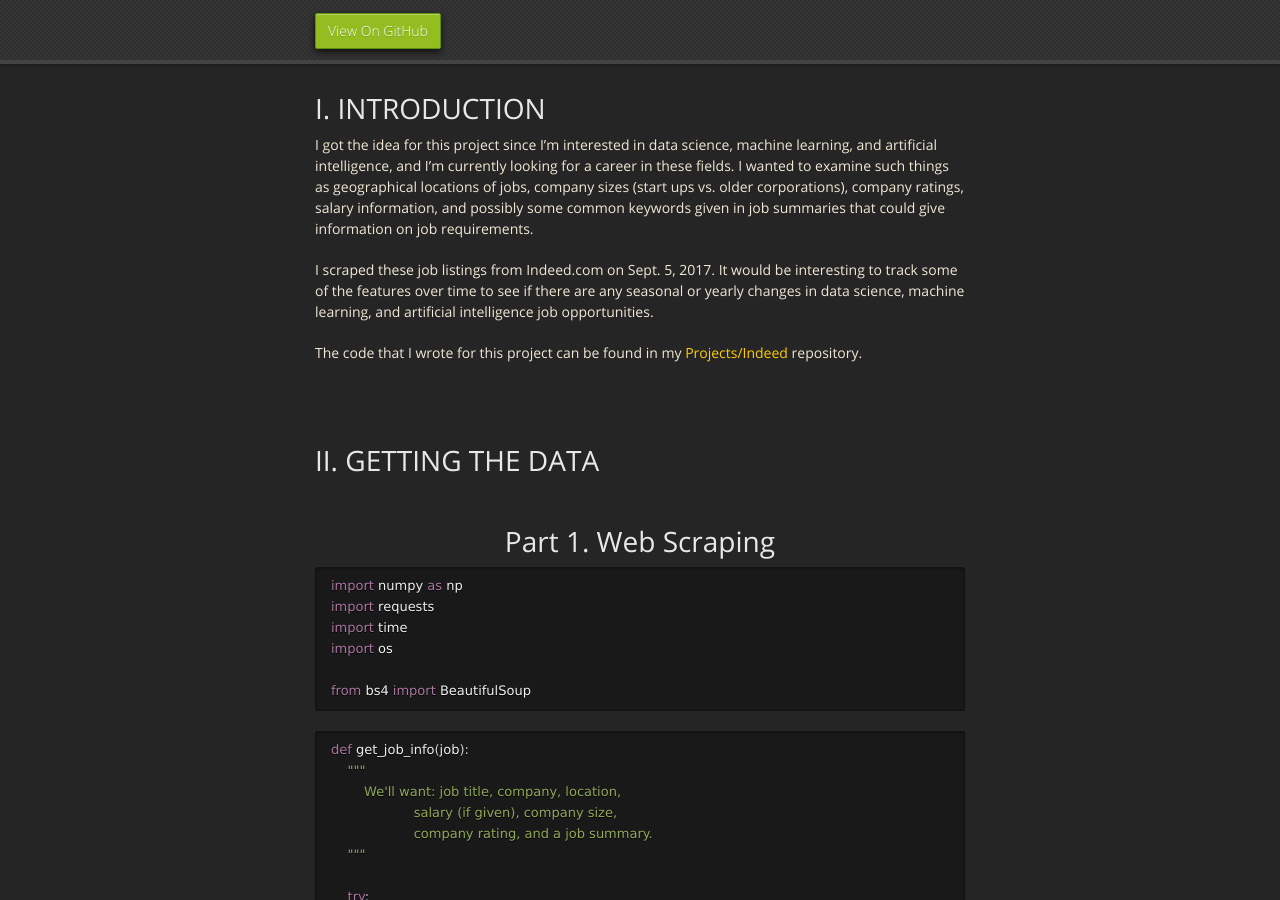
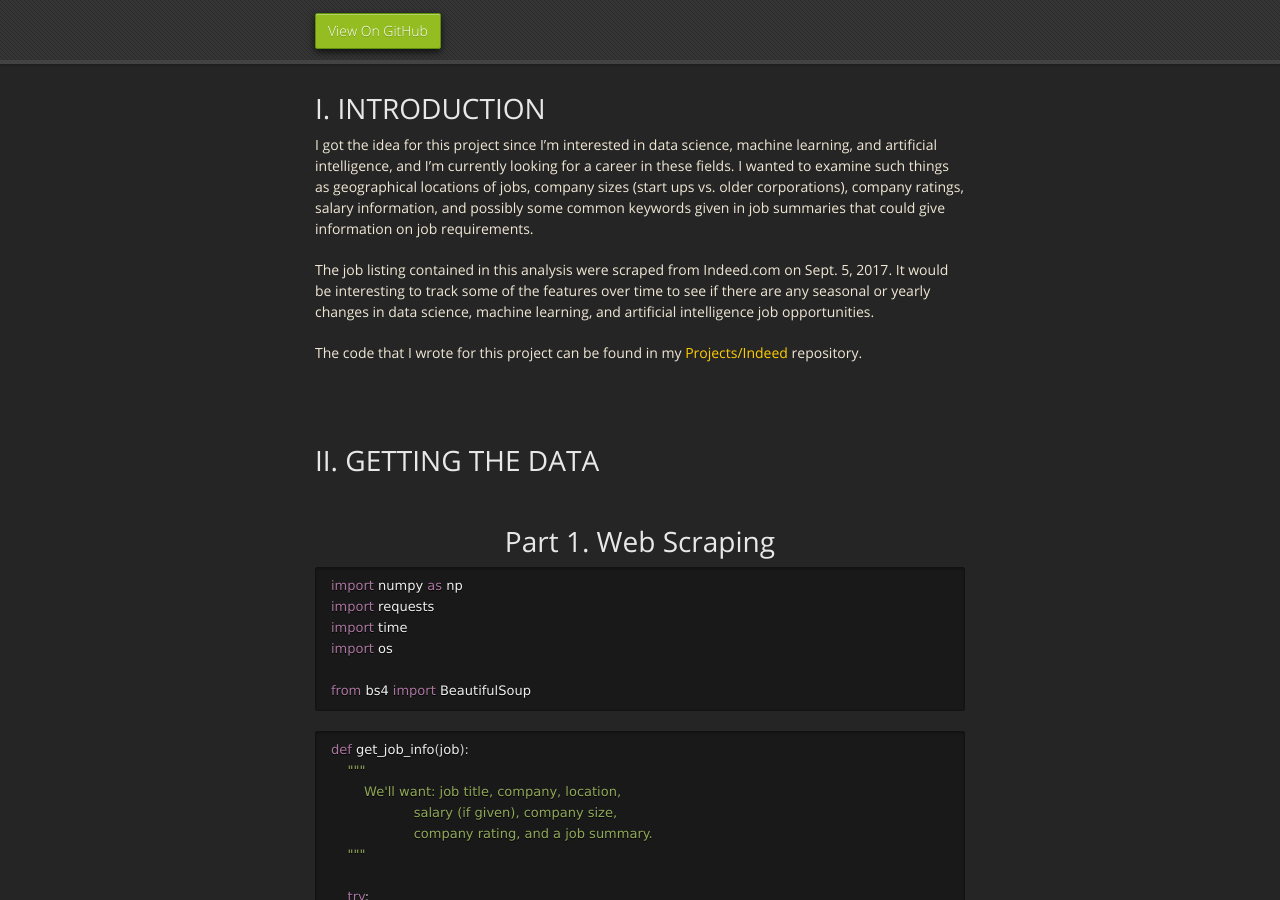
Before and after one commit to mrbrins82/mrbrins82.github.io, a Jekyll site: the page built from kaggle_indeed.md, in a window 1280 px wide and 900 px high, scrolled down 663 px. Built offline with Jekyll 4.4.1, drawn with Linux system fonts in a browser that asks for light colours; nearby versions of some CDN libraries; our own code applies the rules of GitHub Pages for plain Markdown files.

Commit message:
updated indeed page

```diff
--- a/kaggle_indeed.md
+++ b/kaggle_indeed.md
@@ -23,7 +23,7 @@ layout: default
 # [](#header-2)I. INTRODUCTION
 I got the idea for this project since I'm interested in data science, machine learning, and artificial intelligence, and I'm currently looking for a career in these fields. I wanted to examine such things as geographical locations of jobs, company sizes (start ups vs. older corporations), company ratings, salary information, and possibly some common keywords given in job summaries that could give information on job requirements.
 
-I scraped these job listings from Indeed.com on Sept. 5, 2017. It would be interesting to track some of the features over time to see if there are any seasonal or yearly changes in data science, machine learning, and artificial intelligence job opportunities.
+The job listing contained in this analysis were scraped from Indeed.com on Sept. 5, 2017. It would be interesting to track some of the features over time to see if there are any seasonal or yearly changes in data science, machine learning, and artificial intelligence job opportunities.
 
 The code that I wrote for this project can be found in my [Projects/Indeed](https://github.com/mrbrins82/Projects/tree/master/Indeed) repository.
 
```
